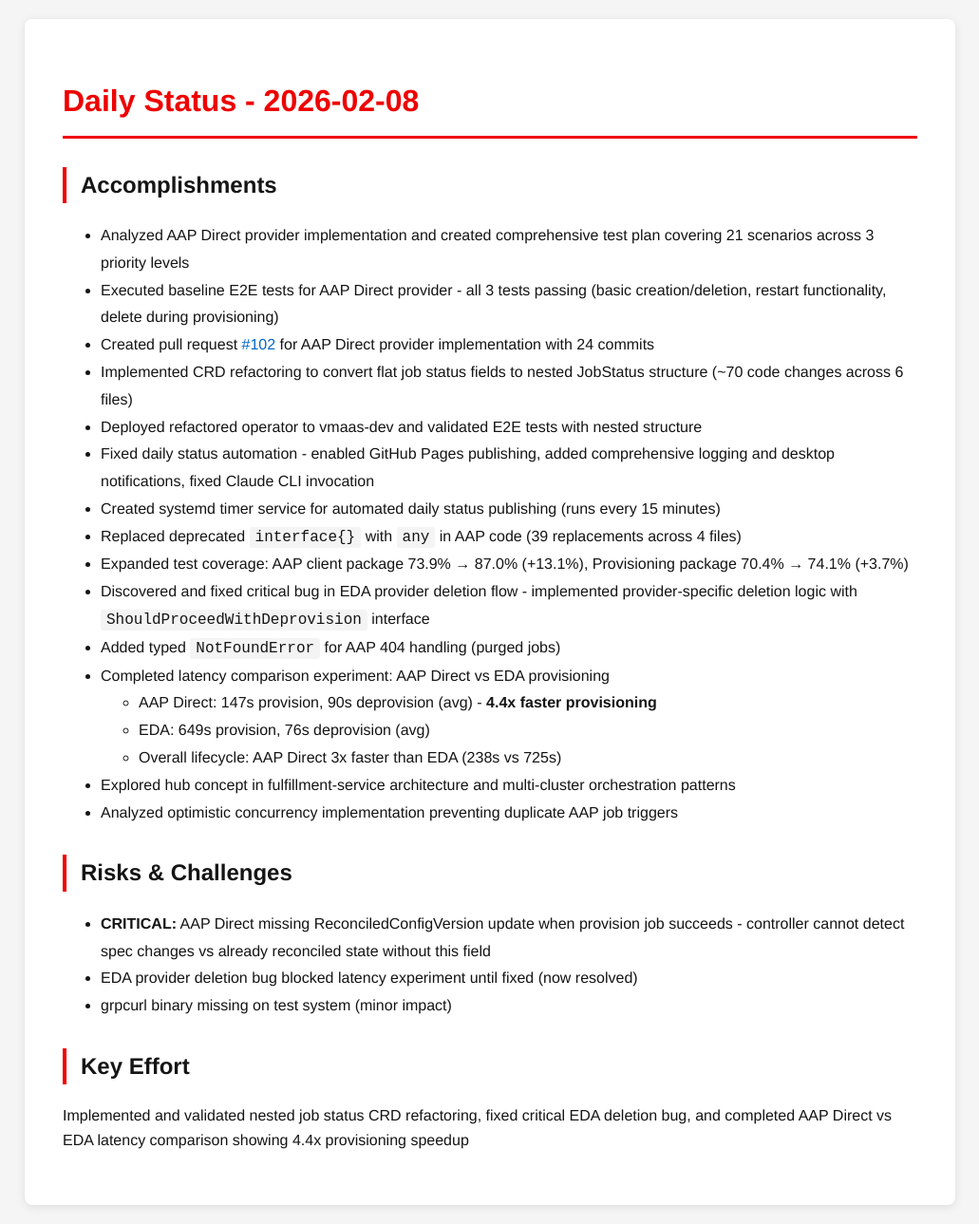
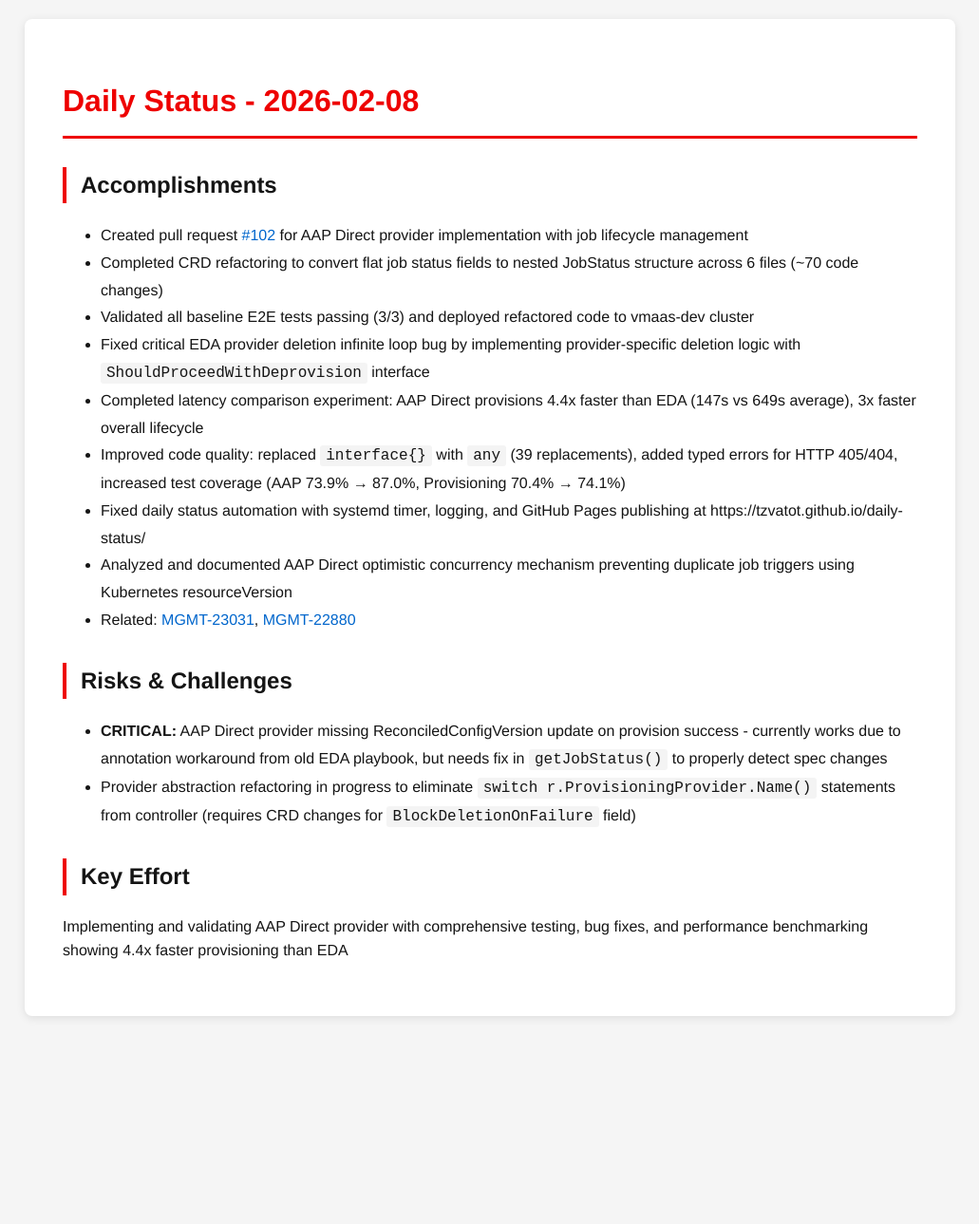
Before and after one commit to tzvatot/daily-status, a Jekyll site: the page built from 2026-02-08.md, in a window 1280 px wide. Shown: the whole page at 95% size, without its empty margins (124-1155 px from the left). Built offline with Jekyll 4.4.1, drawn with Linux system fonts in a browser that asks for light colours; after the commit the page ends 1090 px from its top, so only the background shows below that.

Commit message:
Daily status update - 2026-02-08

```diff
--- a/2026-02-08.md
+++ b/2026-02-08.md
@@ -7,28 +7,19 @@
 # Daily Status - 2026-02-08
 
 ## Accomplishments
-- Analyzed AAP Direct provider implementation and created comprehensive test plan covering 21 scenarios across 3 priority levels
-- Executed baseline E2E tests for AAP Direct provider - all 3 tests passing (basic creation/deletion, restart functionality, delete during provisioning)
-- Created pull request [#102](https://github.com/osac-project/osac-operator/pull/102) for AAP Direct provider implementation with 24 commits
-- Implemented CRD refactoring to convert flat job status fields to nested JobStatus structure (~70 code changes across 6 files)
-- Deployed refactored operator to vmaas-dev and validated E2E tests with nested structure
-- Fixed daily status automation - enabled GitHub Pages publishing, added comprehensive logging and desktop notifications, fixed Claude CLI invocation
-- Created systemd timer service for automated daily status publishing (runs every 15 minutes)
-- Replaced deprecated `interface{}` with `any` in AAP code (39 replacements across 4 files)
-- Expanded test coverage: AAP client package 73.9% → 87.0% (+13.1%), Provisioning package 70.4% → 74.1% (+3.7%)
-- Discovered and fixed critical bug in EDA provider deletion flow - implemented provider-specific deletion logic with `ShouldProceedWithDeprovision` interface
-- Added typed `NotFoundError` for AAP 404 handling (purged jobs)
-- Completed latency comparison experiment: AAP Direct vs EDA provisioning
-  - AAP Direct: 147s provision, 90s deprovision (avg) - **4.4x faster provisioning**
-  - EDA: 649s provision, 76s deprovision (avg)
-  - Overall lifecycle: AAP Direct 3x faster than EDA (238s vs 725s)
-- Explored hub concept in fulfillment-service architecture and multi-cluster orchestration patterns
-- Analyzed optimistic concurrency implementation preventing duplicate AAP job triggers
+- Created pull request [#102](https://github.com/osac-project/osac-operator/pull/102) for AAP Direct provider implementation with job lifecycle management
+- Completed CRD refactoring to convert flat job status fields to nested JobStatus structure across 6 files (~70 code changes)
+- Validated all baseline E2E tests passing (3/3) and deployed refactored code to vmaas-dev cluster
+- Fixed critical EDA provider deletion infinite loop bug by implementing provider-specific deletion logic with `ShouldProceedWithDeprovision` interface
+- Completed latency comparison experiment: AAP Direct provisions 4.4x faster than EDA (147s vs 649s average), 3x faster overall lifecycle
+- Improved code quality: replaced `interface{}` with `any` (39 replacements), added typed errors for HTTP 405/404, increased test coverage (AAP 73.9% → 87.0%, Provisioning 70.4% → 74.1%)
+- Fixed daily status automation with systemd timer, logging, and GitHub Pages publishing at https://tzvatot.github.io/daily-status/
+- Analyzed and documented AAP Direct optimistic concurrency mechanism preventing duplicate job triggers using Kubernetes resourceVersion
+- Related: [MGMT-23031](https://issues.redhat.com/browse/MGMT-23031), [MGMT-22880](https://issues.redhat.com/browse/MGMT-22880)
 
 ## Risks & Challenges
-- **CRITICAL:** AAP Direct missing ReconciledConfigVersion update when provision job succeeds - controller cannot detect spec changes vs already reconciled state without this field
-- EDA provider deletion bug blocked latency experiment until fixed (now resolved)
-- grpcurl binary missing on test system (minor impact)
+- **CRITICAL:** AAP Direct provider missing ReconciledConfigVersion update on provision success - currently works due to annotation workaround from old EDA playbook, but needs fix in `getJobStatus()` to properly detect spec changes
+- Provider abstraction refactoring in progress to eliminate `switch r.ProvisioningProvider.Name()` statements from controller (requires CRD changes for `BlockDeletionOnFailure` field)
 
 ## Key Effort
-Implemented and validated nested job status CRD refactoring, fixed critical EDA deletion bug, and completed AAP Direct vs EDA latency comparison showing 4.4x provisioning speedup
+Implementing and validating AAP Direct provider with comprehensive testing, bug fixes, and performance benchmarking showing 4.4x faster provisioning than EDA
```
